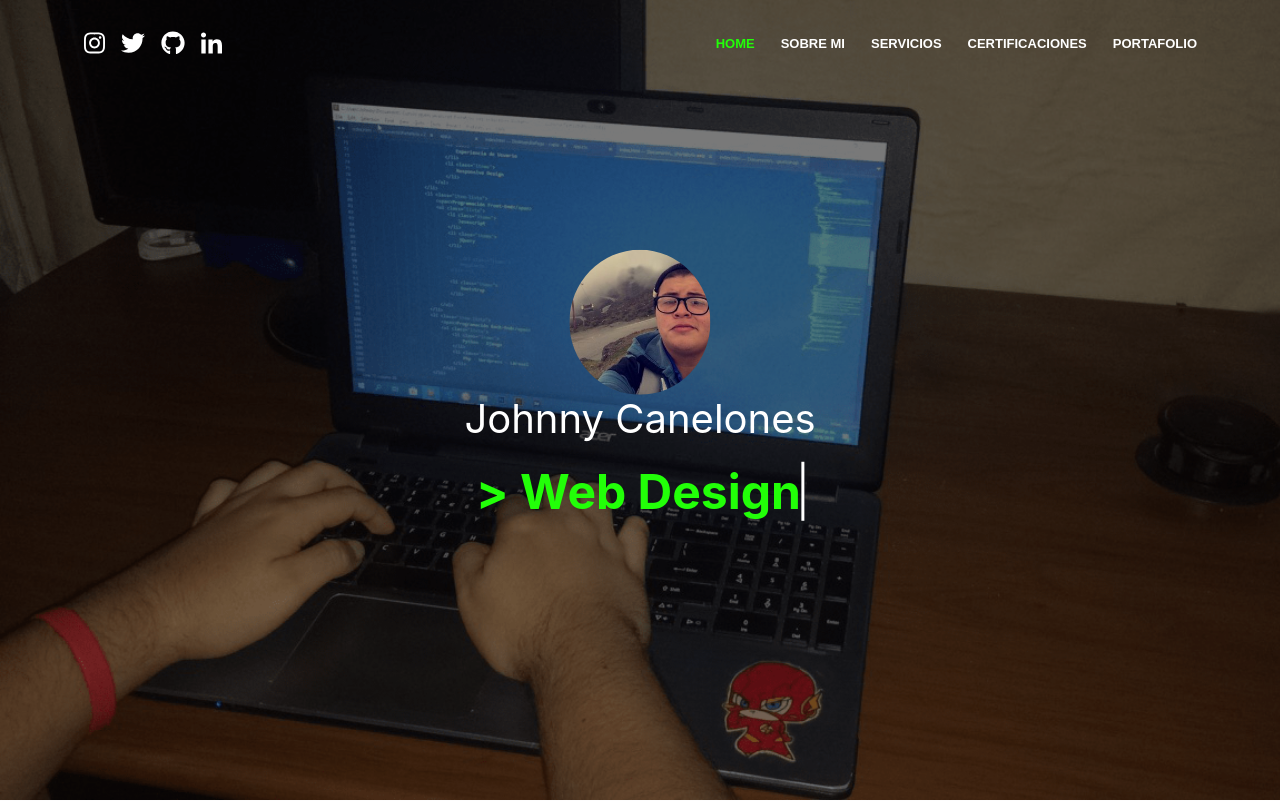
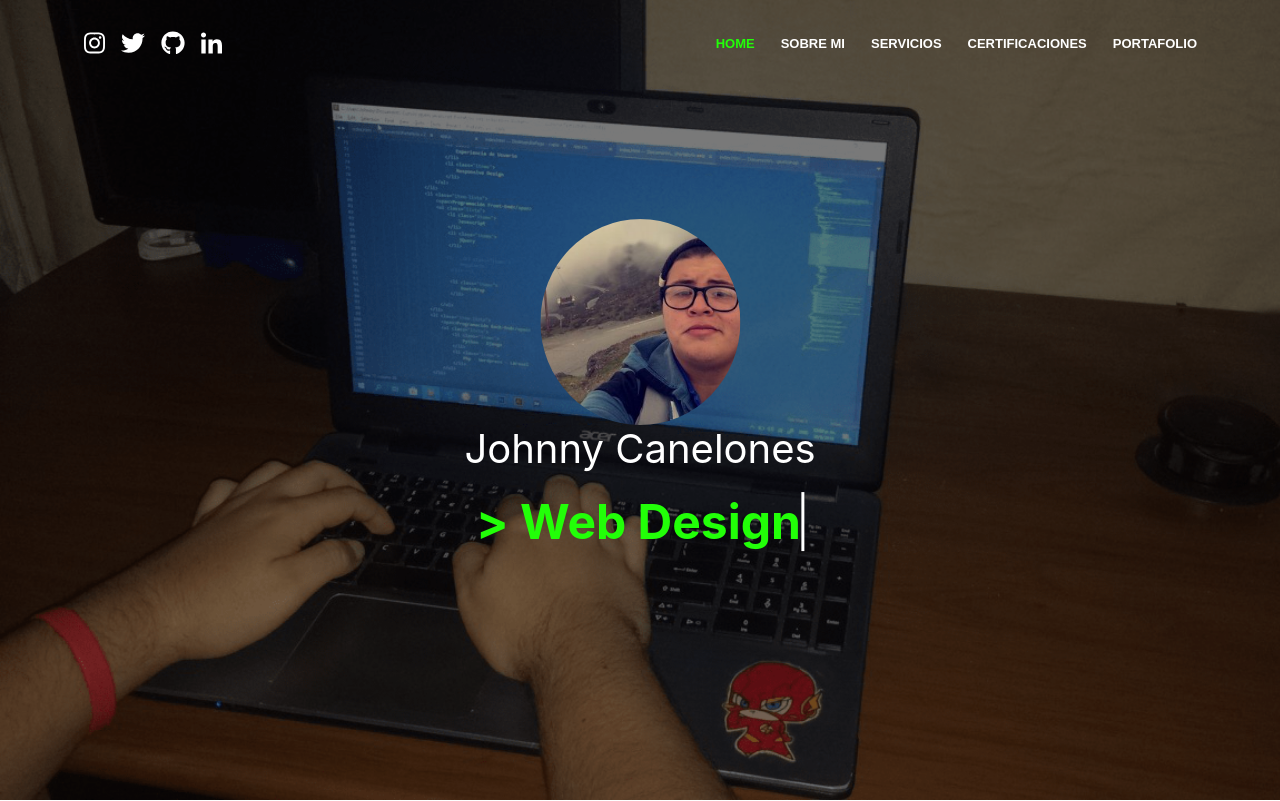
Before and after one commit to JohnnyCanelones/Portafolio, a PHP site: page / in a window 1280 px wide. Shown: the top 801 px of the page. Run offline with PHP 8.4, Linux system fonts and the light colour scheme; some web fonts are replaced.

Commit message:
la imagen se aumenta de tamaño

```diff
--- a/static/css/app.css
+++ b/static/css/app.css
@@ -86,7 +86,7 @@ a.paginas{
 }
 
 .intro-img{
-	width: 40%;
+	width: 25vh;
 }
 
 .color-verde {
```
